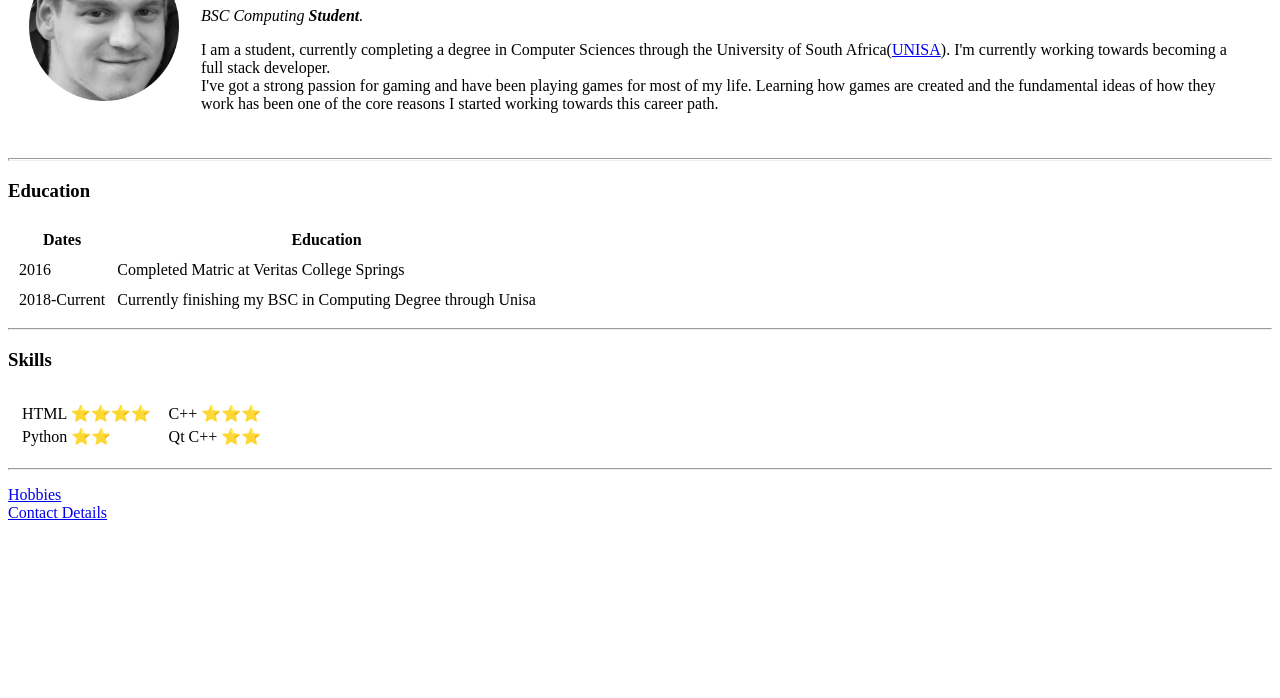
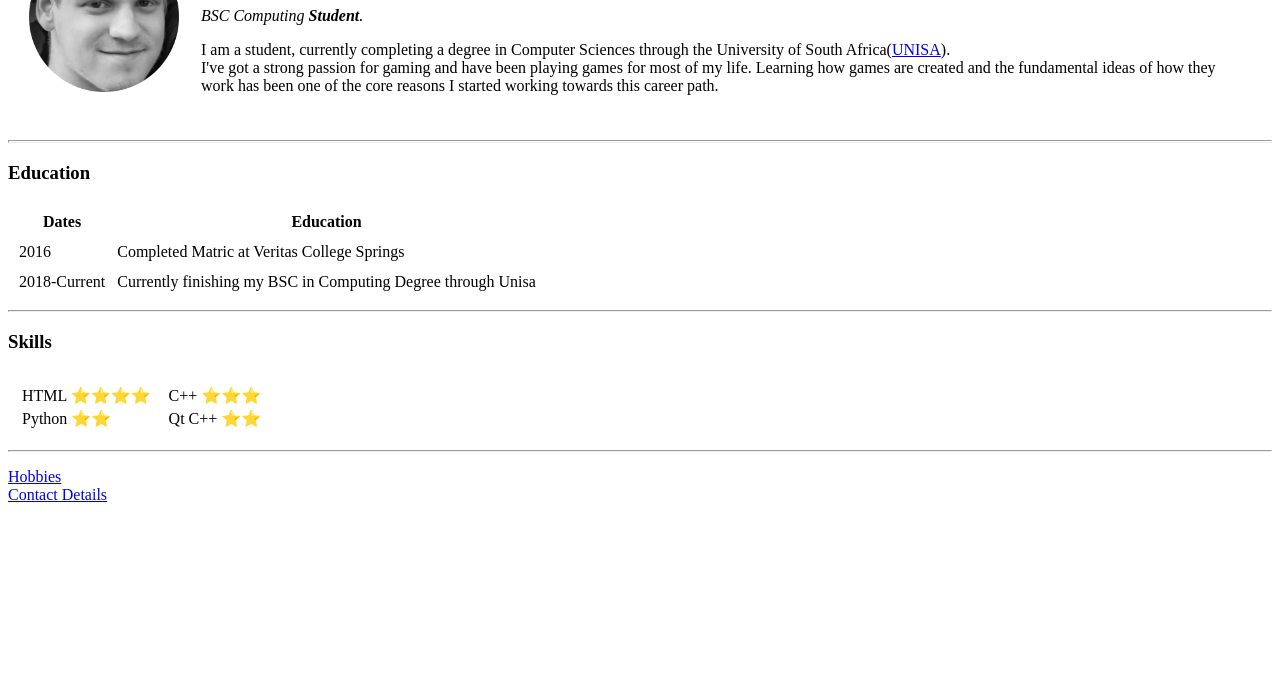
Before and after one commit to Timmy-JS/cv, a plain HTML site: page index.html in a window 1280 px wide. Shown: the part 102-800 px from the top of the page. Drawn offline with Linux system fonts and the light colour scheme.

Commit message:
Updated profile

```diff
--- a/index.html
+++ b/index.html
@@ -15,8 +15,7 @@
       <td>
         <h1>Timothy Santos</h1>
         <p><em>BSC Computing <strong>Student</strong>.</em></p>
-        <p>I am a student, currently completing a degree in Computer Sciences through the University of South Africa(<a href="https://www.unisa.ac.za/sites/corporate/default">UNISA</a>). I'm currently working towards becoming a full stack
-          developer.<br>
+        <p>I am a student, currently completing a degree in Computer Sciences through the University of South Africa(<a href="https://www.unisa.ac.za/sites/corporate/default">UNISA</a>).<br>
           I've got a strong passion for gaming and have been playing games for most of my life. Learning how games are created and the fundamental ideas of how they work has been one of the core reasons I started working towards this career path.</p>
       </td>
     </tr>
```
